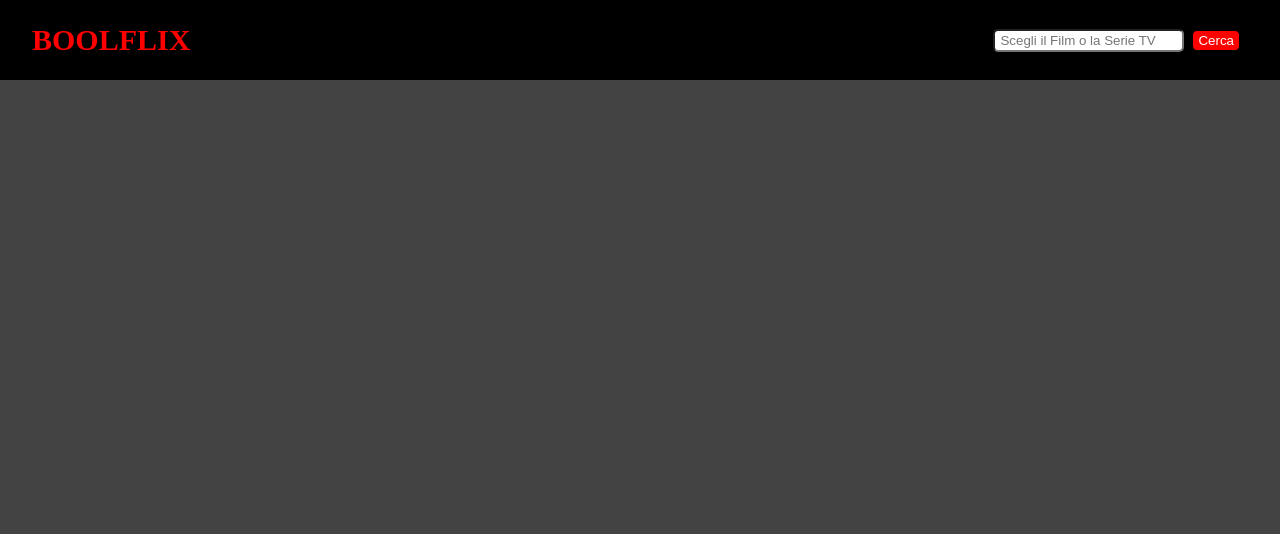
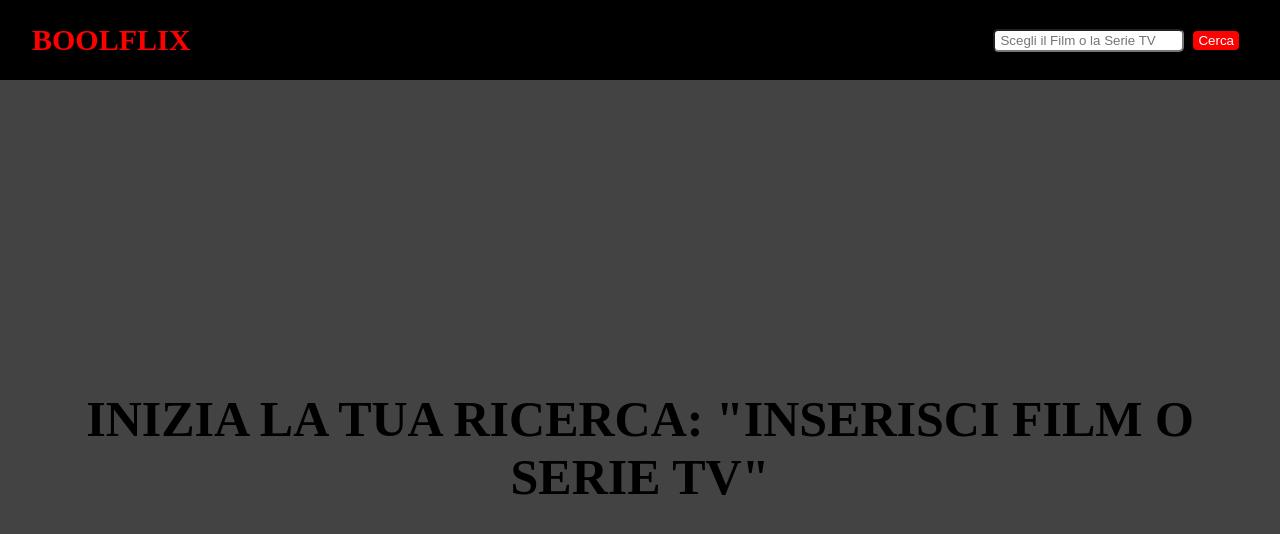
Before and after one commit to RicchiutiLucia/vite-boolflix, a Vue app: page / in a window 1280 px wide. Shown: the top 534 px of the page. Built offline with nearby package versions, Linux system fonts and the light colour scheme.

Commit message:
piccole correzioni di stile e milestone 4 completato

```diff
--- a/src/components/ListFilm.vue
+++ b/src/components/ListFilm.vue
@@ -12,6 +12,13 @@
             }
         },
         methods:{
+            getCastMovie(id){
+            store.castSerie = [];
+            axios.get(`https://api.themoviedb.org/3/movie/${id}/credits?api_key=addb82fb3a7f441748d95485d50f36bc`)
+                .then(response =>{
+                this.store.castArray=response.data.cast;
+            });
+        },
 
         }
     }
@@ -19,6 +26,7 @@
 
 <template>
     <div>
+        <h1 v-if="store.moviesList.length <= 0">INIZIA LA TUA RICERCA: "INSERISCI FILM O SERIE TV"</h1>
         <h3 v-if="store.moviesList.length > 0">FILM:</h3>
         <div class="container">
             <div class="box" v-for="(film) in store.moviesList" :key="film.id" >
@@ -41,4 +49,12 @@
 </template>
 
 <style lang="scss" scoped>
+h1{
+    text-align: center;
+    padding-top: 300px;
+    font-size: 50px;
+
+
+}
+
 </style>
--- a/src/components/ListSeries.vue
+++ b/src/components/ListSeries.vue
@@ -10,19 +10,15 @@
             return{
                 store
             }
-        },
-        methods:{
-
-
         }
-    }
+}
 </script>
 
 <template>
     <div>
         <h3 v-if="store.seriesList.length > 0"> SERIE TV:</h3>
         <div class="container">
-            <div class="box" v-for="(serie) in store.seriesList" :key="serie.id" >
+            <div class="box" v-for="(serie) in store.seriesList" :key="serie.id">
                 <SingleSeries
                 :title="serie.name"
                 :originalTitle="serie.original_name"
@@ -30,6 +26,7 @@
                 :vote="Math.floor(serie.vote_average / 2)"
                 :image="serie.backdrop_path"
                 :overview="serie.overview"
+                :genres="serie.genre_ids"
                 />
             </div>
 
--- a/src/components/SingleFIlm.vue
+++ b/src/components/SingleFIlm.vue
@@ -1,5 +1,4 @@
 <script>
-
 export default {
     name:'SingleFilm',
     props:{
@@ -8,7 +7,9 @@ export default {
         language:String,
         vote:Number,
         image:String,
-        overview:String
+        overview:String,
+        genreList: Array,
+        movieGenres: Array
     },
     data(){
       return{
@@ -29,7 +30,18 @@ export default {
       getImage(){
         let ImageApi='https://image.tmdb.org/t/p/w342';
             this.imageApi=ImageApi+this.image;
-      }
+      },
+        getGenres() {
+            let itemGenres = []
+            this.genreList.forEach(el => {
+                for (let i = 0; i < this.movieGenres.length; i++) {
+                    if (el.id === this.movieGenres[i]) {
+                        itemGenres.push(el);
+                    }
+                }
+            })
+            return itemGenres;
+        }
     },
     created(){
       this.getValutation();
@@ -69,7 +81,6 @@ export default {
         </div>
           <h6 v-html="star" class="star"></h6>
           <p>{{ this.overview }}</p>
-
 
         </div>
 
@@ -112,7 +123,6 @@ export default {
       width: 20px;
     }
 }
-
 .card {
     background-color: black;
     width: 100%;
--- a/src/components/SingleSeries.vue
+++ b/src/components/SingleSeries.vue
@@ -7,11 +7,13 @@ export default {
         language:String,
         vote:Number,
         image:String,
-        overview:String
+        overview:String,
+
     },
     data(){
         return{
-            star:''
+            star:'',
+
         }
     },
     methods:{
--- a/src/store.js
+++ b/src/store.js
@@ -5,5 +5,6 @@ export const store = reactive(
         searchText: '',
         moviesList:[],
         seriesList:[],
+
     }
 );
```
